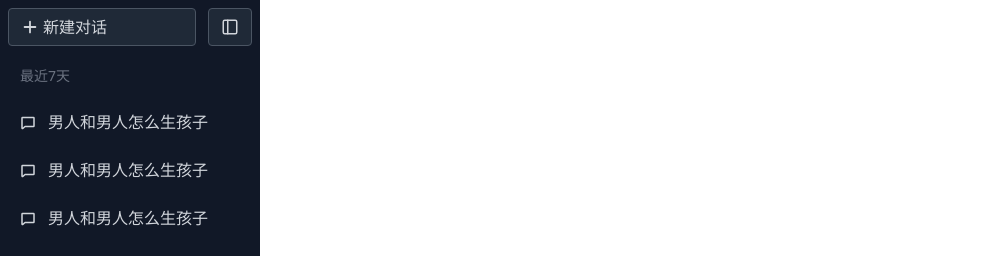
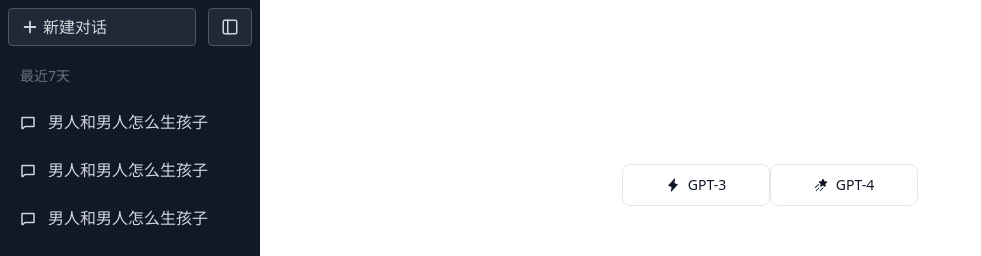
Before and after one commit to Naeko-sauce/chat, a Next.js app: page / in a window 1280 px wide. Shown: the top 256 px of the page, without its empty margins (0-981 px from the left). Built offline with nearby package versions, Linux system fonts and the light colour scheme.

Commit message:
完成主页面gpt按钮

```diff
--- /dev/null
+++ b/components/home/Main/ModelSelect.tsx
@@ -0,0 +1,32 @@
+import { PiLightningFill, PiShootingStarFill } from "react-icons/pi";
+
+export default function ModelSelect() {
+    const models = [
+        {
+            id: "gpt-3",
+            name: "GPT-3",
+            icon: PiLightningFill,
+        },
+        {
+            id: "gpt-4",
+            name: "GPT-4",
+            icon: PiShootingStarFill,
+        },
+    ];
+
+    return (
+        <div className="flex justify-center dark:bg-gray-900 p-1 rounded">
+            {models.map((item) => (
+                <button
+                    key={item.id}
+                    className="group hover:text-gray-900 hover:dark:text-gray-100 flex justify-center items-center space-x-2 py-2.5 min-w-[148px] text-sm font-medium border rounded-lg"
+                >
+                    <span>
+                        <item.icon />
+                    </span>
+                    <span>{item.name}</span>
+                </button>
+            ))}
+        </div>
+    );
+}
--- /dev/null
+++ b/components/home/Main/Welcome.tsx
@@ -0,0 +1,3 @@
+export default function Welcome(){
+    return <div className="w-full max-w-4xl mx-auto flex flex-col items-center px-4 py-20"></div>
+}
--- a/components/home/Main/idex.tsx
+++ b/components/home/Main/idex.tsx
@@ -1,5 +1,11 @@
 import Menu from "./Menu";
+import ModelSelect from "./ModelSelect";
+import Welcome from "./Welcome";
 
 export default function Main (){
-    return <main className=" relative flex-1 bg-white text-gray-900 dark:bg-gray-800 dark:text-gray-100"><Menu/></main>
+    return <main className=" relative flex-1 bg-white text-gray-900 dark:bg-gray-800 dark:text-gray-100">
+        <Menu/>
+        <Welcome/>
+        <ModelSelect />
+        </main>
 }
```
